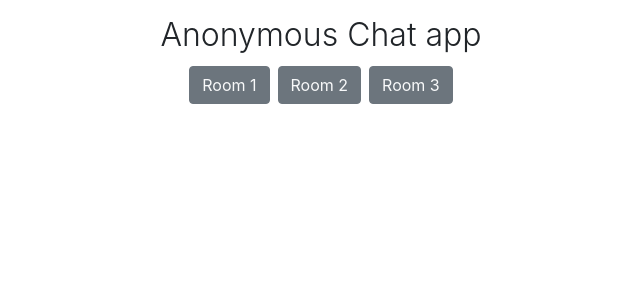
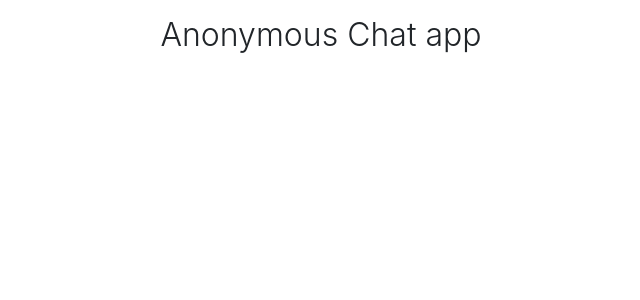
Before and after one commit to ullyzian/chat-app, a Flask app: template app/templates/base.html in a window 1280 px wide. Shown: the top 300 px of the page, without its empty margins (319-959 px from the left). Run offline with Flask 2, Linux system fonts and the light colour scheme; the template is opened without the code that fills it, so the values that code supplies are empty; some libraries are stand-ins or nearby versions.

Commit message:
Preporation to depolying

```diff
--- a/app/templates/base.html
+++ b/app/templates/base.html
@@ -16,23 +16,6 @@
   <body class="h-100">
     <div class="container py-3 d-flex flex-column">
       <h2 class="text-center font-weight-light">Anonymous Chat app</h2>
-      <div class="row justify-content-center mb-2">
-        <a
-          href="/chats/1"
-          class="btn m-1 text-light {% if data.chat == 1 %} btn-primary {% else %} btn-secondary {% endif %}"
-          >Room 1</a
-        >
-        <a
-          href="/chats/2"
-          class="btn m-1 text-light {% if data.chat == 2 %} btn-primary {% else %} btn-secondary {% endif %}"
-          >Room 2</a
-        >
-        <a
-          href="/chats/3"
-          class="btn m-1 text-light {% if data.chat == 3 %} btn-primary {% else %} btn-secondary {% endif %}"
-          >Room 3</a
-        >
-      </div>
       {% block content %} {% endblock content %}
     </div>
 
--- a/app/templates/index.html
+++ b/app/templates/index.html
@@ -1,4 +1,9 @@
 {% extends 'base.html' %} {% block content %}
+<div class="row justify-content-center mb-2">
+  <a href="/chats/1" class="btn m-1 text-light btn-secondary">Room 1</a>
+  <a href="/chats/2" class="btn m-1 text-light btn-secondary">Room 2</a>
+  <a href="/chats/3" class="btn m-1 text-light btn-primary btn-secondary">Room 3</a>
+</div>
 <div class="row justify-content-center">
   <h3>Select room to start chatting!</h3>
 </div>
```
Also changed, not shown: app/chat/events.py (+17 -15 lines), app/templates/chat.html (+17 -0 lines), requirements.txt (added, +28 -0 lines).
